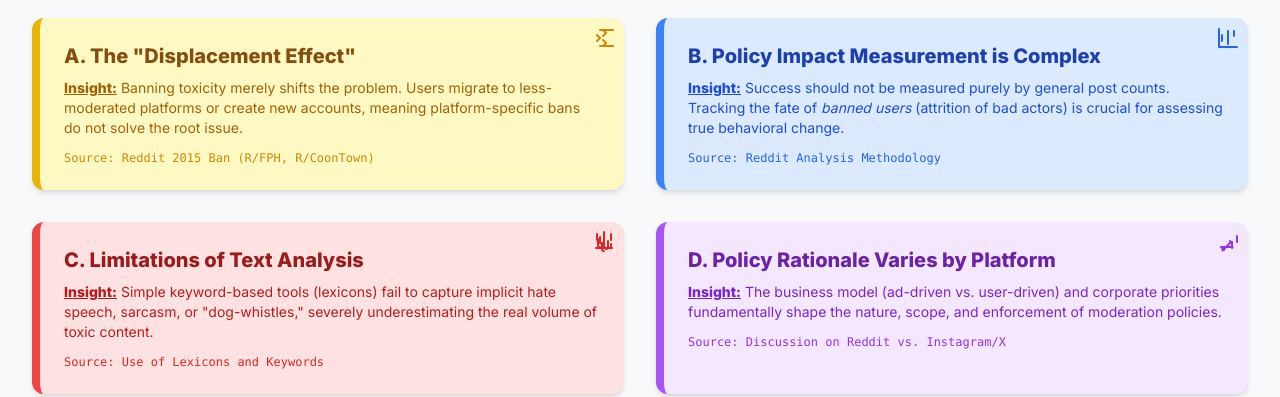
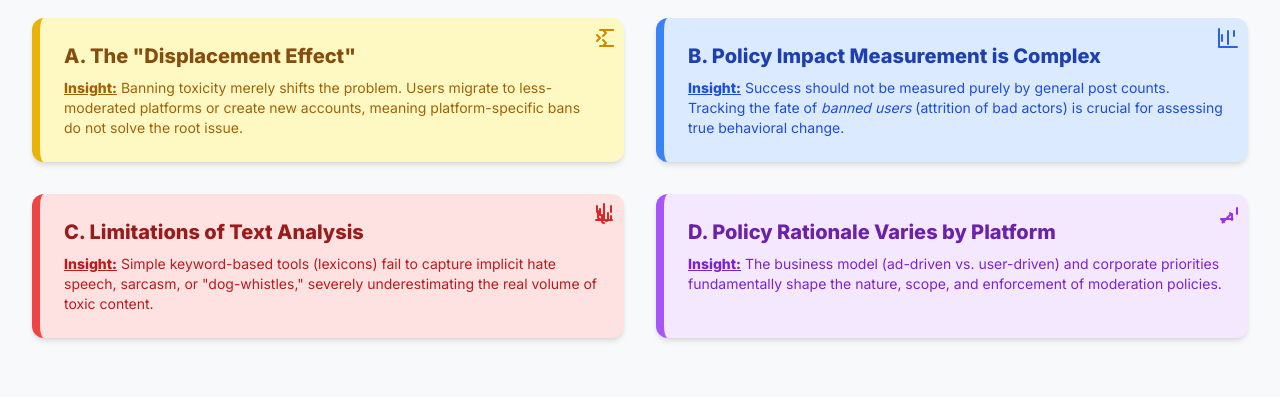
Before and after one commit to pittbenny/social-computing, a plain HTML site: page index.html in a window 1280 px wide. Shown: the part 278-675 px from the top of the page. Drawn offline with nearby package versions, Linux system fonts and the light colour scheme.

Commit message:
index_2.html

```diff
--- a/index.html
+++ b/index.html
@@ -75,7 +75,6 @@
                         <p class="text-sm text-yellow-700">
                             <strong><u>Insight:</u></strong> Banning toxicity merely shifts the problem. Users migrate to less-moderated platforms or create new accounts, meaning platform-specific bans do not solve the root issue.
                         </p>
-                        <span class="block mt-3 text-xs font-mono text-yellow-600">Source: Reddit 2015 Ban (R/FPH, R/CoonTown)</span>
                     </div>
 
                      <!-- Learning B -->
@@ -87,7 +86,6 @@
                         <p class="text-sm text-blue-700">
                             <strong><u>Insight:</u></strong> Success should not be measured purely by general post counts. Tracking the fate of <i>banned users</i> (attrition of bad actors) is crucial for assessing true behavioral change.
                         </p>
-                        <span class="block mt-3 text-xs font-mono text-blue-600">Source: Reddit Analysis Methodology</span>
                     </div>
 
                     <!-- Learning C -->
@@ -99,7 +97,6 @@
                         <p class="text-sm text-red-700">
                             <strong><u>Insight:</u></strong> Simple keyword-based tools (lexicons) fail to capture implicit hate speech, sarcasm, or "dog-whistles," severely underestimating the real volume of toxic content.
                         </p>
-                        <span class="block mt-3 text-xs font-mono text-red-600">Source: Use of Lexicons and Keywords</span>
                     </div>
 
                     <!-- Learning D -->
@@ -111,7 +108,6 @@
                         <p class="text-sm text-purple-700">
                             <strong><u>Insight:</u></strong> The business model (ad-driven vs. user-driven) and corporate priorities fundamentally shape the nature, scope, and enforcement of moderation policies.
                         </p>
-                        <span class="block mt-3 text-xs font-mono text-purple-600">Source: Discussion on Reddit vs. Instagram/X</span>
                     </div>
                 </div>
             </section>
```
